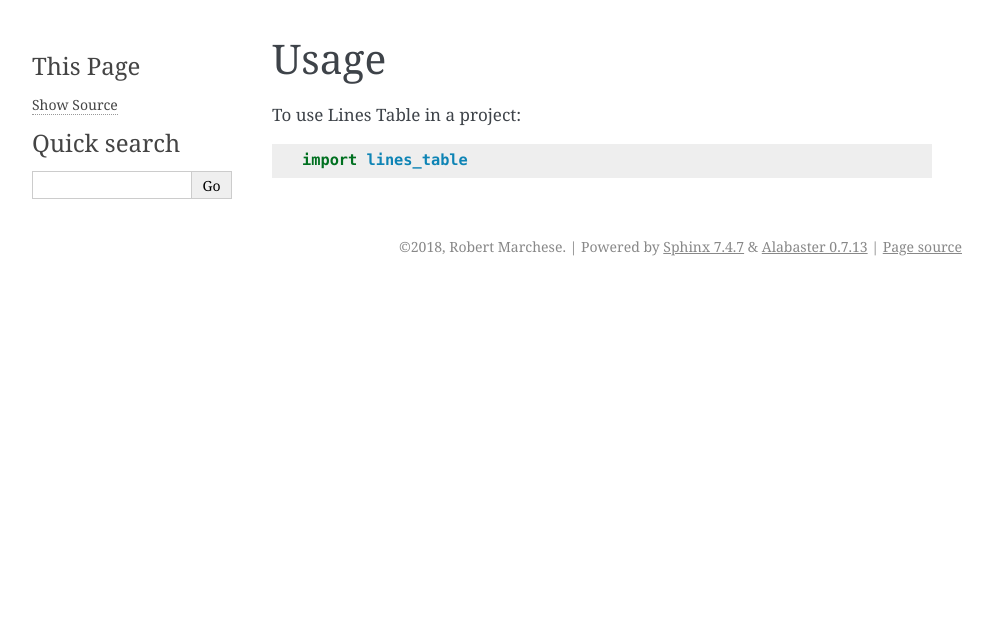
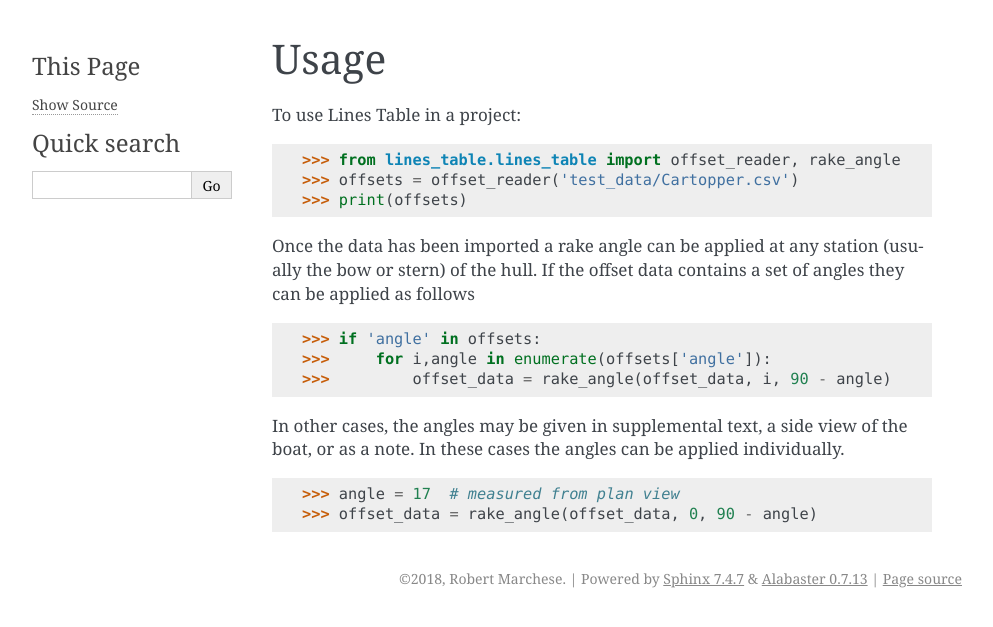
Before and after one commit to bobm123/lines_table, a Sphinx documentation site: the page built from docs/usage.rst, in a window 1280 px wide. Shown: the top 627 px of the page, without its empty margins (148-1141 px from the left). Built offline with Sphinx 7.4.7, drawn with Linux system fonts in a browser that asks for light colours.

Commit message:
Adds some details to the Usage section

```diff
--- a/docs/usage.rst
+++ b/docs/usage.rst
@@ -4,4 +4,17 @@ Usage
 
 To use Lines Table in a project::
 
-    import lines_table
+    >>> from lines_table.lines_table import offset_reader, rake_angle
+    >>> offsets = offset_reader('test_data/Cartopper.csv')
+    >>> print(offsets)
+
+Once the data has been imported a rake angle can be applied at any station (usually the bow or stern) of the hull. If the offset data contains a set of angles they can be applied as follows
+
+    >>> if 'angle' in offsets:
+    >>>     for i,angle in enumerate(offsets['angle']):
+    >>>         offset_data = rake_angle(offset_data, i, 90 - angle)
+
+In other cases, the angles may be given in supplemental text, a side view of the boat, or as a note. In these cases the angles can be applied individually.
+
+    >>> angle = 17  # measured from plan view
+    >>> offset_data = rake_angle(offset_data, 0, 90 - angle)
```
